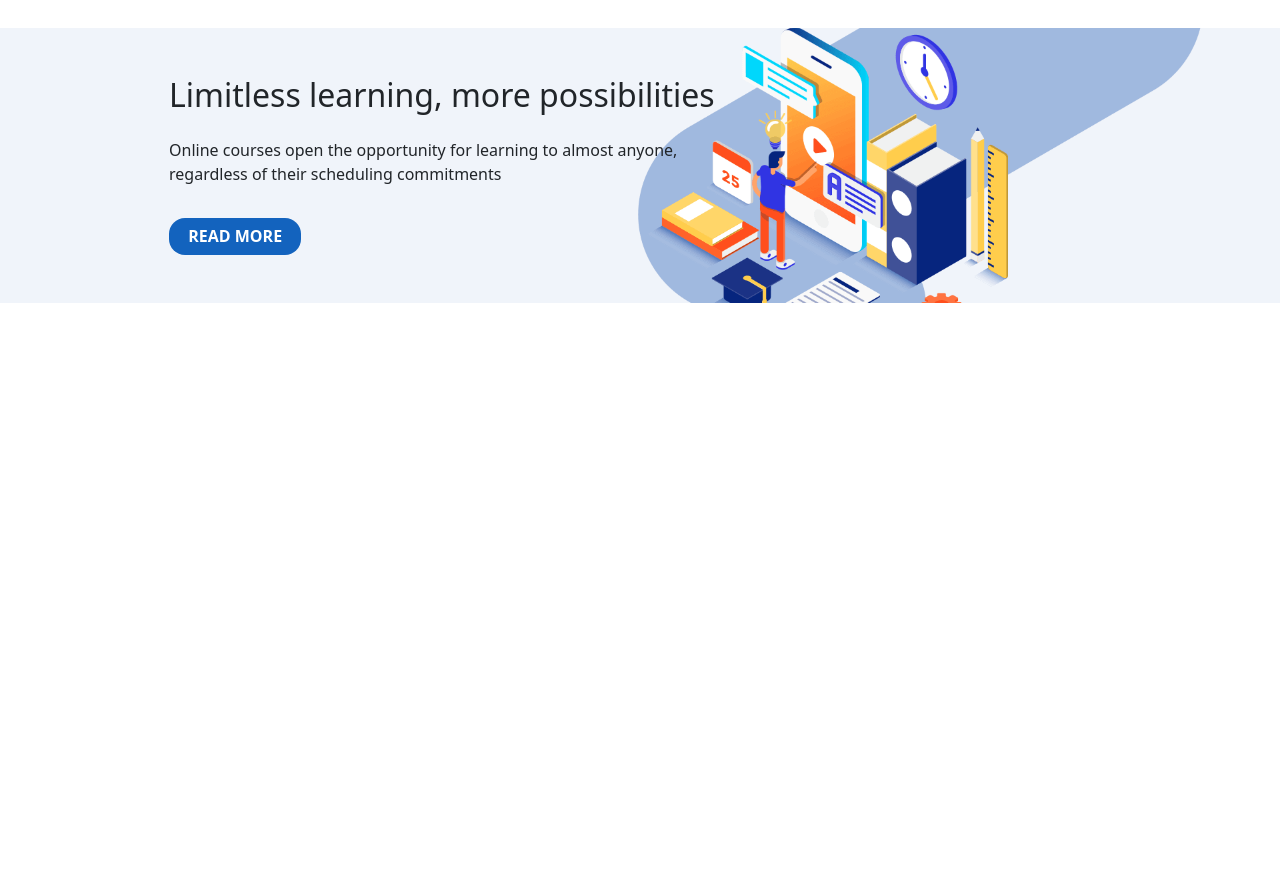
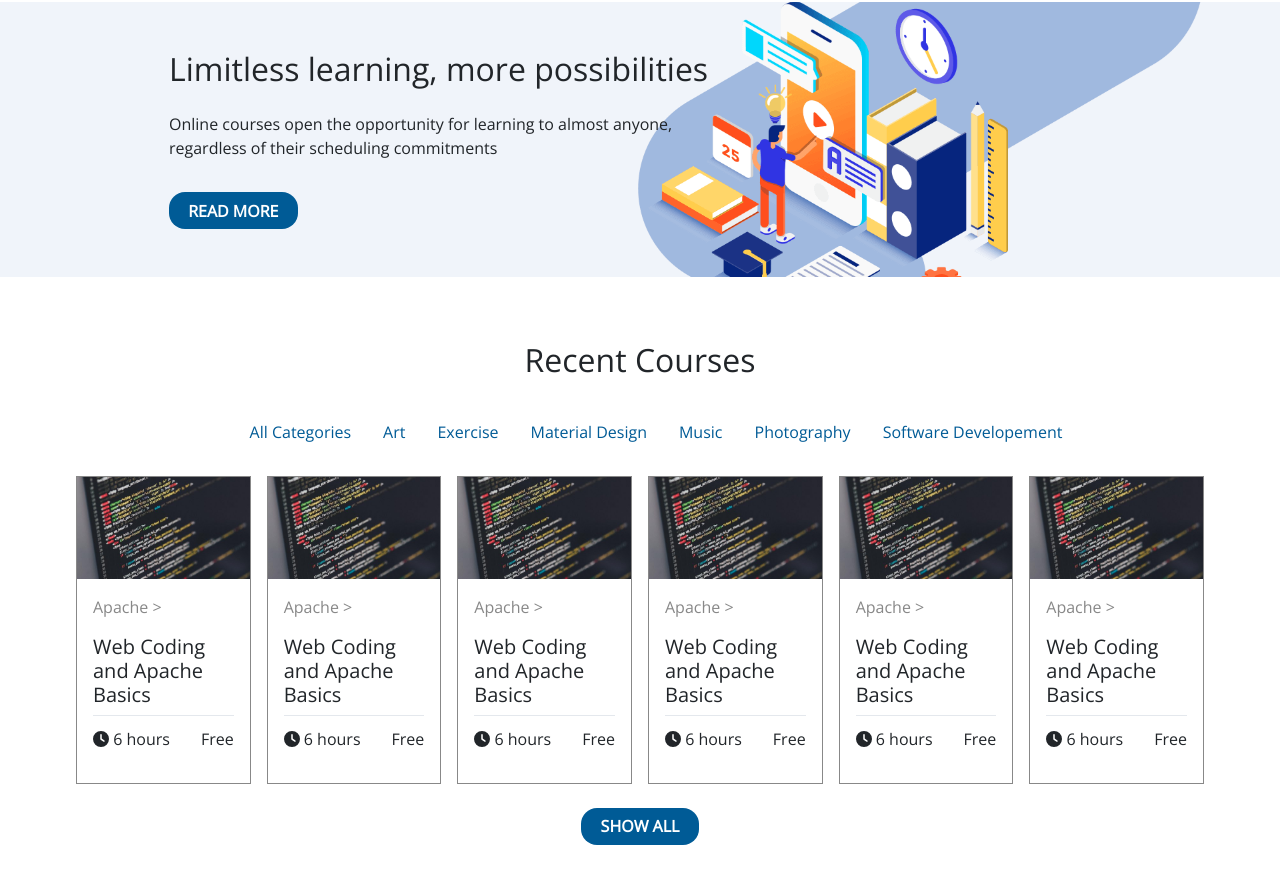
Before and after one commit to Nicowski25/proj-html-vuejs, a Vue app: page / in a window 1280 px wide. Shown: the part 1595-2464 px from the top of the page. Before the commit the page ends 1898 px from the top, so only its background shows below. Built offline with nearby package versions, Linux system fonts and the light colour scheme.

Commit message:
recent courses section

```diff
--- a/src/assets/scss/partials/_commons.scss
+++ b/src/assets/scss/partials/_commons.scss
@@ -1,9 +1,11 @@
 @use './variables' as *;
+@import url('https://fonts.googleapis.com/css2?family=Open+Sans&display=swap');
 
 * {
     margin: 0;
     padding: 0;
     box-sizing: border-box;
+    font-family: 'Open Sans', sans-serif;
 }
 
 .main-btn {
--- a/src/assets/scss/partials/_variables.scss
+++ b/src/assets/scss/partials/_variables.scss
@@ -2,6 +2,6 @@ $primary: #292629;
 $light-grey: #e4e8ed;
 $dark-grey: #888888;
 $white: #ffffff;
-$blue: #1363be;
+$blue: #005b96;
 $red: #fd0303;
 $yellow: #fecc4f;
--- a/src/components/AppHeader.vue
+++ b/src/components/AppHeader.vue
@@ -50,7 +50,7 @@ export default {
 
 .container {
     white-space: nowrap;
-    font-size: 0.9rem;
+    font-size: 0.8rem;
 }
 
 .header-logo {
--- a/src/components/AppMain.vue
+++ b/src/components/AppMain.vue
@@ -3,6 +3,8 @@ import MainJumbo from './MainJumbo.vue';
 import MainPerks from './MainPerks.vue';
 import MainCourses from './MainCourses.vue';
 import MainOnlineLearning from './MainOnlineLearning.vue';
+import MainRecentCourses from './MainRecentCourses.vue';
+
 
 export default {
     name: 'AppMain',
@@ -10,7 +12,8 @@ export default {
         MainJumbo,
         MainPerks,
         MainCourses,
-        MainOnlineLearning
+        MainOnlineLearning,
+        MainRecentCourses,
     }
 }
 </script>
@@ -24,7 +27,8 @@ export default {
         <MainCourses/>
         <!-- section w100% limitless online learning -->
         <MainOnlineLearning/>
-
+        <!-- recent courses section -->
+        <MainRecentCourses/>
 </template>
 
 
--- /dev/null
+++ b/src/components/CourseComponent.vue
@@ -0,0 +1,46 @@
+<script>
+export default {
+    name: 'CourseComponent'
+}
+</script>
+<template>
+    <div class="col">
+        <div class="course">
+            <img src="../assets/img/photo-1461749280684-dccba630e2f6-544x322.jpeg">
+            <div class="course-description">
+                <p class="course-category">Apache ></p>
+                <h5 class="course-name">Web Coding and Apache Basics</h5>
+                <div class="price-time d-flex justify-content-between">
+                    <p><font-awesome-icon icon="fa-solid fa-clock" /> 6 hours</p>
+                    <p>Free</p>
+                </div>
+            </div>
+        </div>
+    </div>
+</template>
+
+
+<style lang="scss" scoped>
+@use '../assets/scss/partials/variables.scss' as *;
+
+.course {
+    border: 1px solid $dark-grey;
+    padding: 0;
+    img {
+        width: 100%;
+    }
+    .course-description {
+        padding: 1rem;
+        .course-category {
+            color: $dark-grey;
+        }
+        .price-time {
+            border-top: 1px solid $light-grey;
+            padding-top: 0.7rem;
+        }
+    }
+}
+
+
+
+</style>
--- a/src/components/MainJumbo.vue
+++ b/src/components/MainJumbo.vue
@@ -8,7 +8,7 @@ export default {
         <div class="container w-75 d-flex align-items-center py-4">
             <!-- main initial text -->
             <div>
-                <h1>Start Investing in You</h1>
+                <h1 class="space-no-wrap">Start Investing in You</h1>
                 <h6 class="py-3">With over 1200 courses in 18 subjects, you're guaranteed to find something that's right fot
                     you.</h6>
                 <button class="main-btn">JOIN FOR FREE</button>
@@ -28,6 +28,10 @@ export default {
 
 <style lang="scss" scoped>
 
+.space-no-wrap {
+    white-space: nowrap;
+    font-size: 3rem;
+}
 .base-img {
     position: relative;
     .book1 {
--- /dev/null
+++ b/src/components/MainRecentCourses.vue
@@ -0,0 +1,60 @@
+<script>
+import CourseComponent from './CourseComponent.vue'
+export default {
+    name: 'MainRecentCourses',
+    components: {
+        CourseComponent
+    }
+}
+</script>
+<template>
+    <div class="container pt-5">
+        <h2 class="text-center py-3">Recent Courses</h2>
+        <ul class="list">
+            <li>All Categories</li>
+            <li>Art</li>
+            <li>Exercise</li>
+            <li>Material Design</li>
+            <li>Music</li>
+            <li>Photography</li>
+            <li>Software Developement</li>
+        </ul>
+    </div>
+
+    <div class="container-fluid w-90">
+        <div class="row row-cols-6 g-3 justify-content-between">
+
+            <CourseComponent />
+            <CourseComponent />
+            <CourseComponent />
+            <CourseComponent />
+            <CourseComponent />
+            <CourseComponent />
+
+        </div>
+    </div>
+
+    <div class="container text-center py-4">
+        <button class="main-btn">SHOW ALL</button>
+    </div>
+
+</template>
+
+<style lang="scss" scoped>
+@use '../assets/scss/partials/variables.scss' as *;
+
+
+.w-90 {
+    width: 90%;
+}
+.list {
+    list-style: none;
+    display: flex;
+    justify-content: center;
+
+    li {
+        color: $blue;
+        padding: 1rem;
+    }
+}
+</style>
--- a/src/main.js
+++ b/src/main.js
@@ -19,8 +19,9 @@ import { faUser } from '@fortawesome/free-solid-svg-icons';
 import { faEarthAmericas } from '@fortawesome/free-solid-svg-icons';
 import { faDesktop } from '@fortawesome/free-solid-svg-icons';
 import { faCalendarCheck } from '@fortawesome/free-solid-svg-icons';
+import { faClock } from '@fortawesome/free-solid-svg-icons';
 import { library } from '@fortawesome/fontawesome-svg-core';
 
-library.add(faTwitter, faBehance, faInstagram, faDribbble, faLinkedin, faGithub, faPinterest, faBars, faMagnifyingGlass, faBullhorn, faBriefcase, faUser, faEarthAmericas, faDesktop, faCalendarCheck),
+library.add(faTwitter, faBehance, faInstagram, faDribbble, faLinkedin, faGithub, faPinterest, faBars, faMagnifyingGlass, faBullhorn, faBriefcase, faUser, faEarthAmericas, faDesktop, faCalendarCheck, faClock),
 
 createApp(App).component('font-awesome-icon', FontAwesomeIcon).mount('#app')
```
